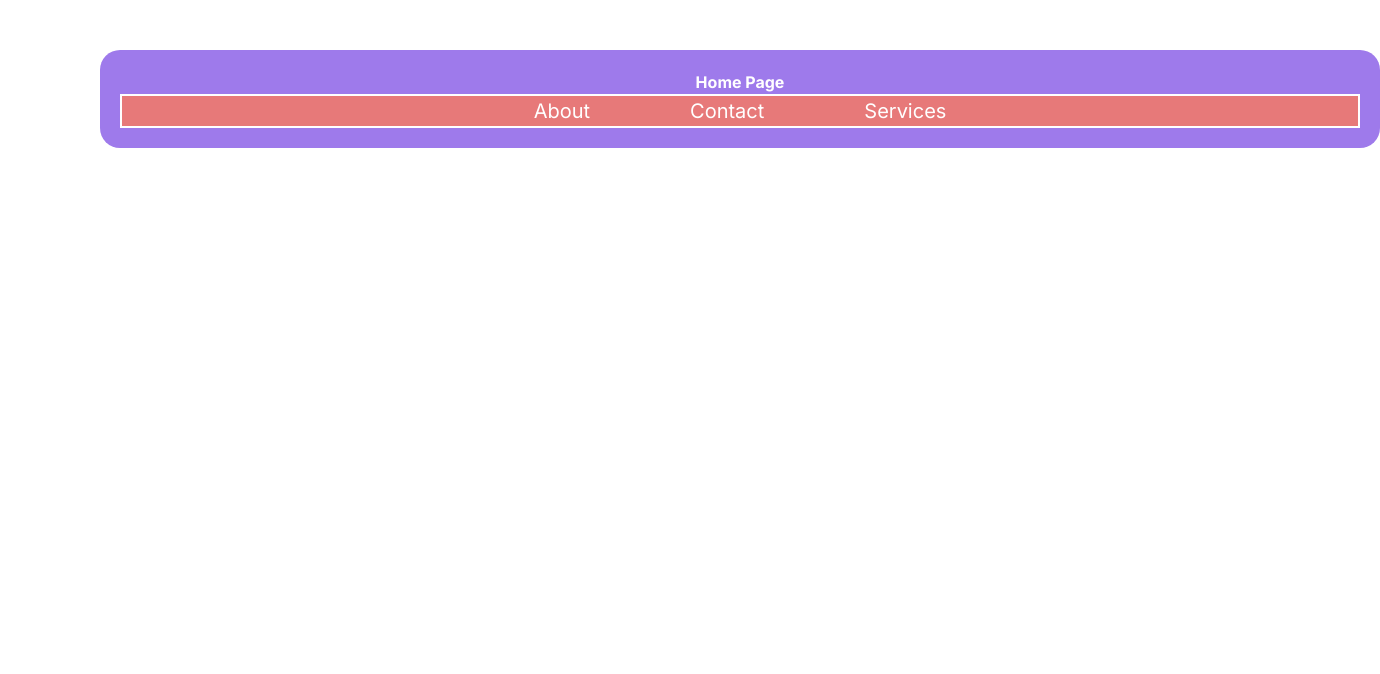
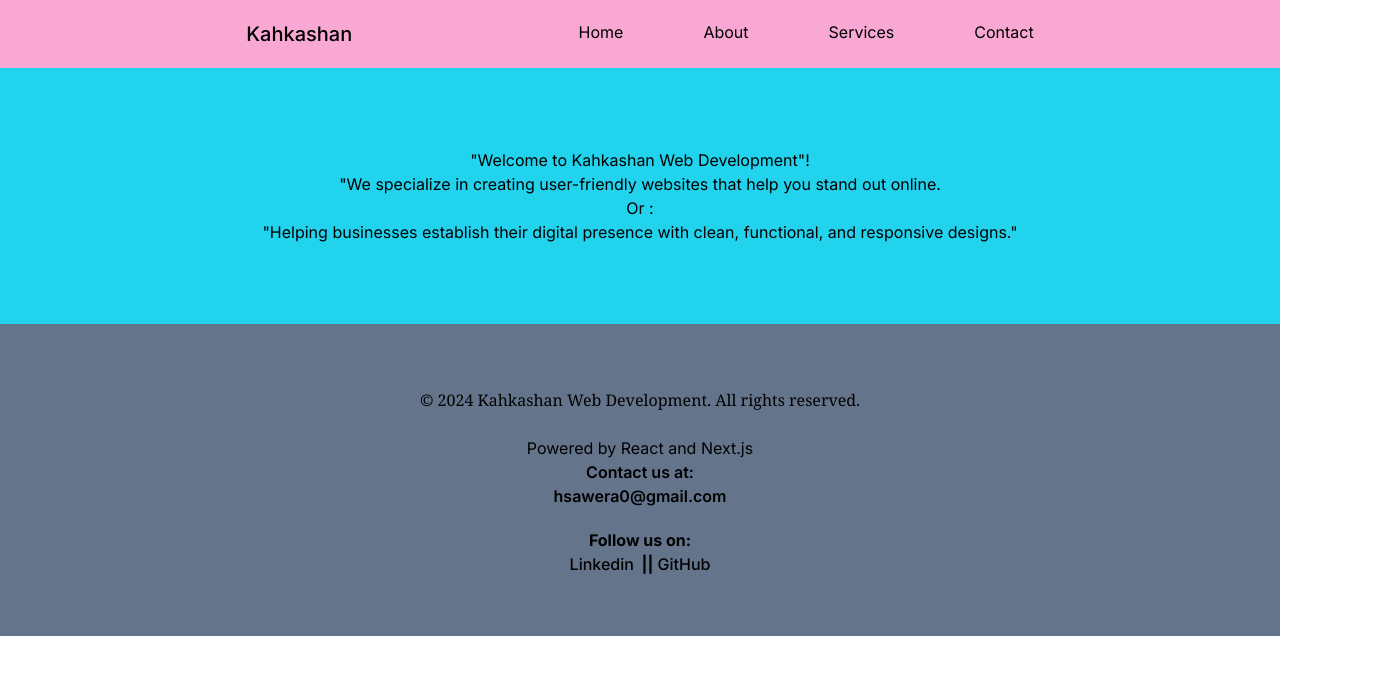
Before and after one commit to Kahkashan25SH/1st-Assignment-Next.js-, a Next.js app: page / in a window 1280 px wide. Shown: the top 674 px of the page, 1380 px wide, since content can reach past the window. Built offline with nearby package versions, Linux system fonts and the light colour scheme.

Commit message:
first commit

```diff
--- a/app/about/page.tsx
+++ b/app/about/page.tsx
@@ -1,12 +1,23 @@
+import Link from "next/link"
+
 const About: React.FC = () => {
     return (
-    <div>
-        <b><h1>About Us:</h1></b>
+    <div className="bg-fuchsia-600 text-white pt-10 pb-10 text-center m-20 rounded-md">
+        <h1 className="font-extrabold">About Us:</h1>
       <p>
         As a web developer, I specialize in building responsive, user-friendly websites that help businesses and individuals establish their online presence. <br /> My goal is to create websites that are not only visually appealing but also functional and accessible to all users.
       </p>
+
+       {/* Add Home Button */}
+
+       <div className="mt-10">
+        <Link href="/">
+          <button className="bg-white text-fuchsia-600 px-4 py-2 rounded-full hover:bg-fuchsia-900 hover:text-white transition">
+            Go to Home Page</button>
+        </Link>
     </div>
-  )
-};
+    </div>
+    );
+  };
 
-  export default About;
+export default About
--- /dev/null
+++ b/app/component/Footer.tsx
@@ -0,0 +1,34 @@
+import React from 'react'
+
+// <div className='bg-slate-500 pt-10 pb-10 text-center'>
+//     <p className='font-serif font-thin text-2x1 py-5'>© 2024 Kahkashan Web Development. All rights reserved.</p>
+//     <p>Powered by React and Next.js</p>
+//     <p>Contact us at <a href="mailto:example@example.com">example@example.com</a></p>
+//     <p className='py-8'>Follow us on
+//         <a href="https://twitter.com/example" className='mx-2'>Twitter</a> |
+//         <a href="https://linkedin.com/in/example" className='mx-2'>LinkedIn</a> |
+//         <a href="https://github.com/example" className='mx-2'>GitHub</a>
+//     </p>
+//     <p>Stay updated with the latest news on <a href="https://example.com/news">example.com/news</a></p>
+//     <p>Terms and Conditions: <a href="https://example.com/terms">example.com/terms</a></p>
+// </div>
+
+
+const Footer = () => {
+  return (
+
+    <div className='bg-slate-500 pt-10 pb-10 text-center'>
+    <p className='font-serif font-thin text-2x1 py-6'>© 2024 Kahkashan Web Development. All rights reserved.</p>
+    <p>Powered by React and Next.js</p>
+    <p className='font-semibold'>Contact us at:<br />
+    <a href="hsawera0@gmail.com">hsawera0@gmail.com</a></p>
+    <p className='py-5 font-bold'>Follow us on: <br/>
+        <a href="https://www.linkedin.com/in/kahkashan-ahmed-ali-4b67062ba/" className='mx-1 font-medium'>Linkedin</a> ||
+        <a href="https://github.com/Kahkashan25SH" className='mx-1 font-medium'>GitHub</a>
+    </p>
+</div>
+
+  )
+}
+
+export default Footer
--- /dev/null
+++ b/app/component/Hero.tsx
@@ -0,0 +1,14 @@
+import React from 'react'
+
+const Hero = () => {
+    return (
+
+      <div className='pt-20 pb-20 text-center bg-cyan-400'>
+        <h1>"Welcome to Kahkashan Web Development"!</h1>
+        <p>"We specialize in creating user-friendly websites that help you stand out online. <br /> Or : <br /> "Helping businesses establish their digital presence with clean, functional, and responsive designs."</p>
+
+      </div>
+
+    )
+  }
+  export default Hero
--- /dev/null
+++ b/app/component/Navbar.tsx
@@ -0,0 +1,22 @@
+import Link from 'next/link'
+import React from 'react'
+
+
+const Navbar = () => {
+  return (
+      <div className='flex bg-pink-300 justify-evenly p-5'>
+        <div className='text-xl font-medium'>Kahkashan</div>
+           <ul className='lg:gap-20 md:flex'>
+              <li className='menulink'><Link href='/'>Home</Link></li> {/* Use `/` for Home */}
+              <li className='menulink'><Link href='/about'>About</Link></li>
+              <li className='menulink'><Link href='/services'>Services</Link></li>
+              <li className='menulink'><Link href='/contact'>Contact</Link></li>
+
+           </ul>
+      </div>
+
+
+  )
+}
+
+export default Navbar
--- a/app/contact/page.tsx
+++ b/app/contact/page.tsx
@@ -1,12 +1,23 @@
+import Link from "next/link";
+
 const Contact: React.FC = () => {
     return (
-      <div>
-        <b><h1>Contact Us:</h1></b>
-        <p>Phone: 0333-1237321</p>
-        <p>Email: eshaa@gmail.com</p>
-        <p>Address: Nazima abad , karachi,</p>
+      <div className="bg-indigo-700 text-white pt-10 pb-10 text-center m-20 rounded">
+       <h1 className="font-bold">Contact:</h1>
+
+        <p>Phone: 0333-123456</p>
+        <p>Email: Kahkashanahmed@gmail.com </p>
+        <p>Address: karachi,</p>
+
+
+        <div className="mt-8">
+         <Link href="/">
+         <button className="bg-violet-500 px-4 text-white 700 py-2 hover:bg-violet-900 rounded-full hover:text-white transition">Go to Home Page</button>
+         </Link>
+
       </div>
-    )
+      </div>
+    );
   };
 
   export default Contact;
--- a/app/globals.css
+++ b/app/globals.css
@@ -2,31 +2,9 @@
 @tailwind components;
 @tailwind utilities;
 
-.container {
+/* div{
   background-color: rgb(158, 122, 235);
-  padding: 20px;
-  text-align: center;
-  margin-left: 100px;
-  margin-top: 50px;
-}
- nav ul{
-  background-color: rgb(231, 121, 121);
-  border: solid 2px;
-  list-style:none;
-  padding: 50;
-  gap: 50px;
-  font-size: 20px;
-}
-
-nav li {
-  display: inline;
-  margin: 50px;
-}
-div{
-  background-color: rgb(158, 122, 235);
-  padding: 50px;
-  text-align: center;
-  border-radius: 20px;
-  color: white;
-  margin-top: 50px;
-}
+  padding: 10px;
+  /* text-align: center; */
+  /* border-radius: 20px; */
+/* }  */
--- a/app/page.tsx
+++ b/app/page.tsx
@@ -1,19 +1,22 @@
+import Link from 'next/link';
 import React from 'react'
+import Navbar from './component/Navbar'
+import Hero from './component/Hero'
+import Footer from './component/Footer'
+
+// Home component
+function HomePage(){
+  return (
+    <div>
+    <Navbar />
+    <Hero />
+    <Footer />
+    </div>
+  )
+}
+export default HomePage;
 
 
-const Home: React.FC = () => {
-  return (
-    <div className="container">
-      <b><h1>Home Page</h1></b>
-      <nav>
-        <ul>
-          <li><a href="/about">About</a></li>
-          <li><a href="/contact">Contact</a></li>
-          <li><a href="/services">Services</a></li>
-        </ul>
-      </nav>
-    </div>
-  );
-};
 
-export default Home
+
+{/* <button className='p-2 bg bg-green-500 m-1 border-yellow-500 border-radius-4 rounded-md'>Home</button> */}
--- a/app/services/page.tsx
+++ b/app/services/page.tsx
@@ -1,17 +1,30 @@
+import Link from "next/link";
+
 const Services: React.FC = () => {
       return (
-      <div>
-        <b><h1>Our Services:</h1></b>
-        <p>We provide a wide range of web development services to help bring your ideas to life, including:</p>
+        <div className="bg-rose-600 text-white pt-10 pb-10 text-center m-20 rounded-lg">
+       <h1 className="font-extrabold">Services:</h1>
+
+           <p className="text-xl">We specialize in creating engaging, user-friendly websites.</p>
+               We offer a range of web development services, including:
              <ul>
-          <li><strong>Website Design:</strong> Creating visually appealing and user-friendly website designs.</li>
-          <li><strong>Website Development:</strong> Building responsive and functional websites using the latest technologies.</li>
-          <li><strong>SEO Optimization:</strong> Ensuring your website is search engine optimized to improve visibility.</li>
-          <li><strong>ECommerce Solutions:</strong> Setting up and developing eCommerce platforms for online businesses.</li>
-          <li><strong>Maintenance & Support:</strong> Providing ongoing website maintenance and technical support.</li>
+               <li>Custom website design and development</li>
+               <li>SEO optimization</li>
+               <li>E-commerce solutions</li>
+               <li>Ongoing website maintenance and support</li>
              </ul>
+
+
+
+            <div className="mt-5">
+              <Link href="/">
+              <button className="bg-rose-300 px-5 text-black hover:bg-rose-800 py-2 hover:text-white transition rounded-full">Go to Home Page</button>
+              </Link>
+            </div>
           </div>
       );
     }
 
+
+
    export default Services;
--- a/tsconfig.json
+++ b/tsconfig.json
@@ -21,6 +21,6 @@
       "@/*": ["./*"]
     }
   },
-  "include": ["next-env.d.ts", "**/*.ts", "**/*.tsx", ".next/types/**/*.ts", "app/about"],
+  "include": ["next-env.d.ts", "**/*.ts", "**/*.tsx", ".next/types/**/*.ts", "app/Components/about"],
   "exclude": ["node_modules"]
 }
```
Lines whose indentation alone changed are shown as unchanged.
